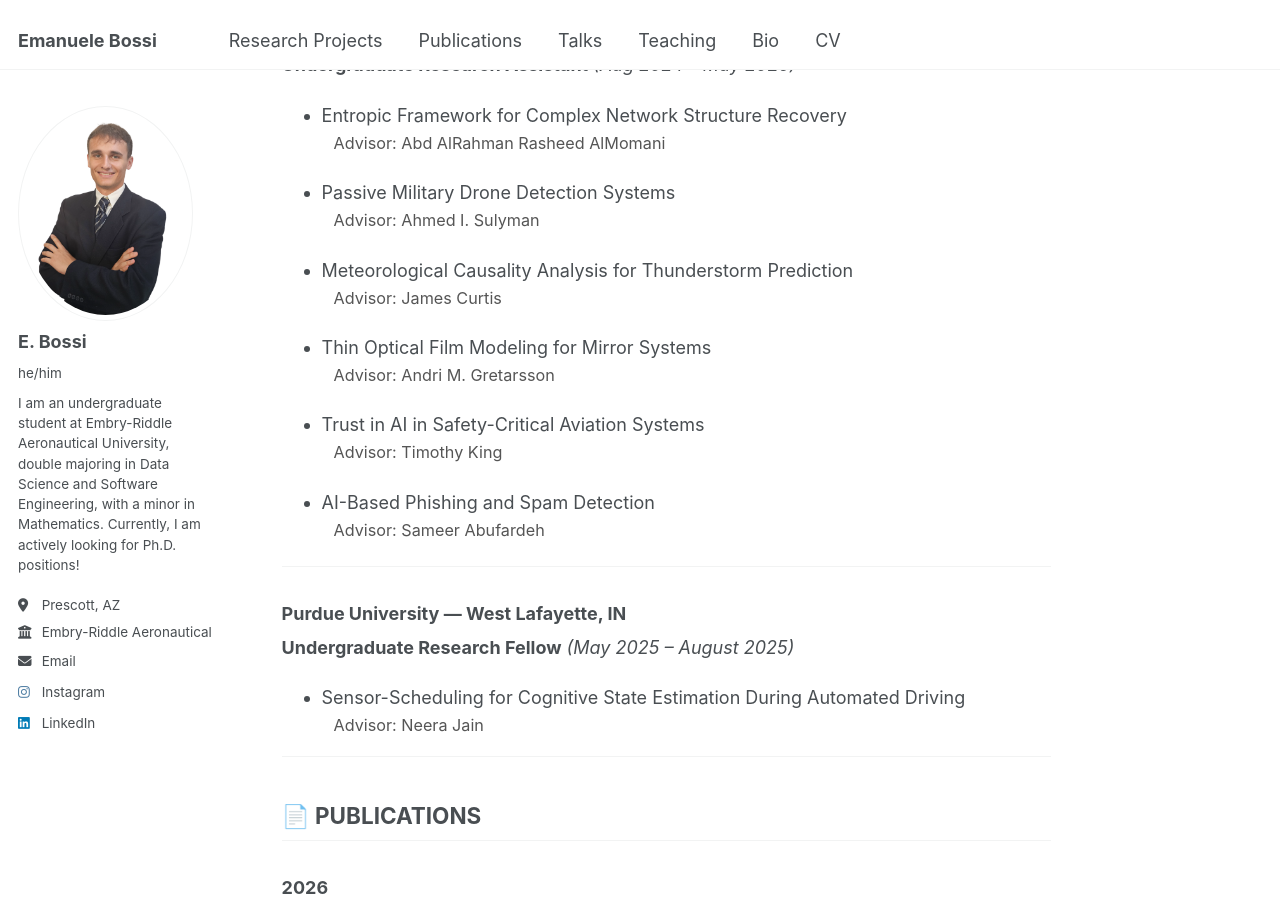
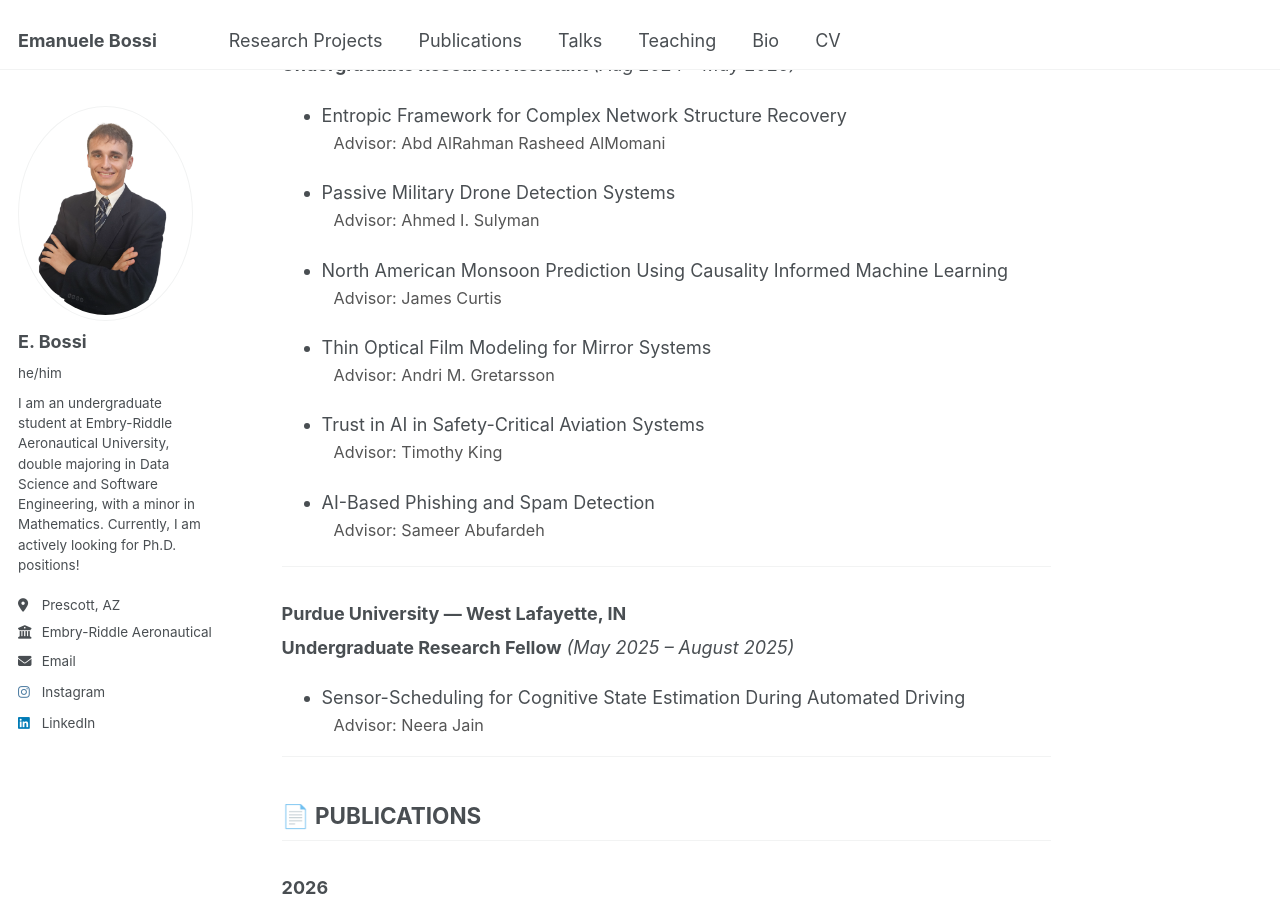
Before and after one commit to bossiemanuele/bossiemanuele.github.io, a Jekyll site: the page built from _pages/cv.md, in a window 1280 px wide and 900 px high, scrolled down 1353 px. Built offline with Jekyll 4.4.1, drawn with Linux system fonts in a browser that asks for light colours.

Commit message:
Update cv.md

```diff
--- a/_pages/cv.md
+++ b/_pages/cv.md
@@ -123,7 +123,7 @@ GPA: 4.0/4.0
     Advisor: Ahmed I. Sulyman
   </span>
 
-- Meteorological Causality Analysis for Thunderstorm Prediction
+- North American Monsoon Prediction Using Causality Informed Machine Learning
   <span style="font-size: 0.9em; color: #555; margin-left: 12px; display: inline-block;">
     Advisor: James Curtis
   </span>
```
